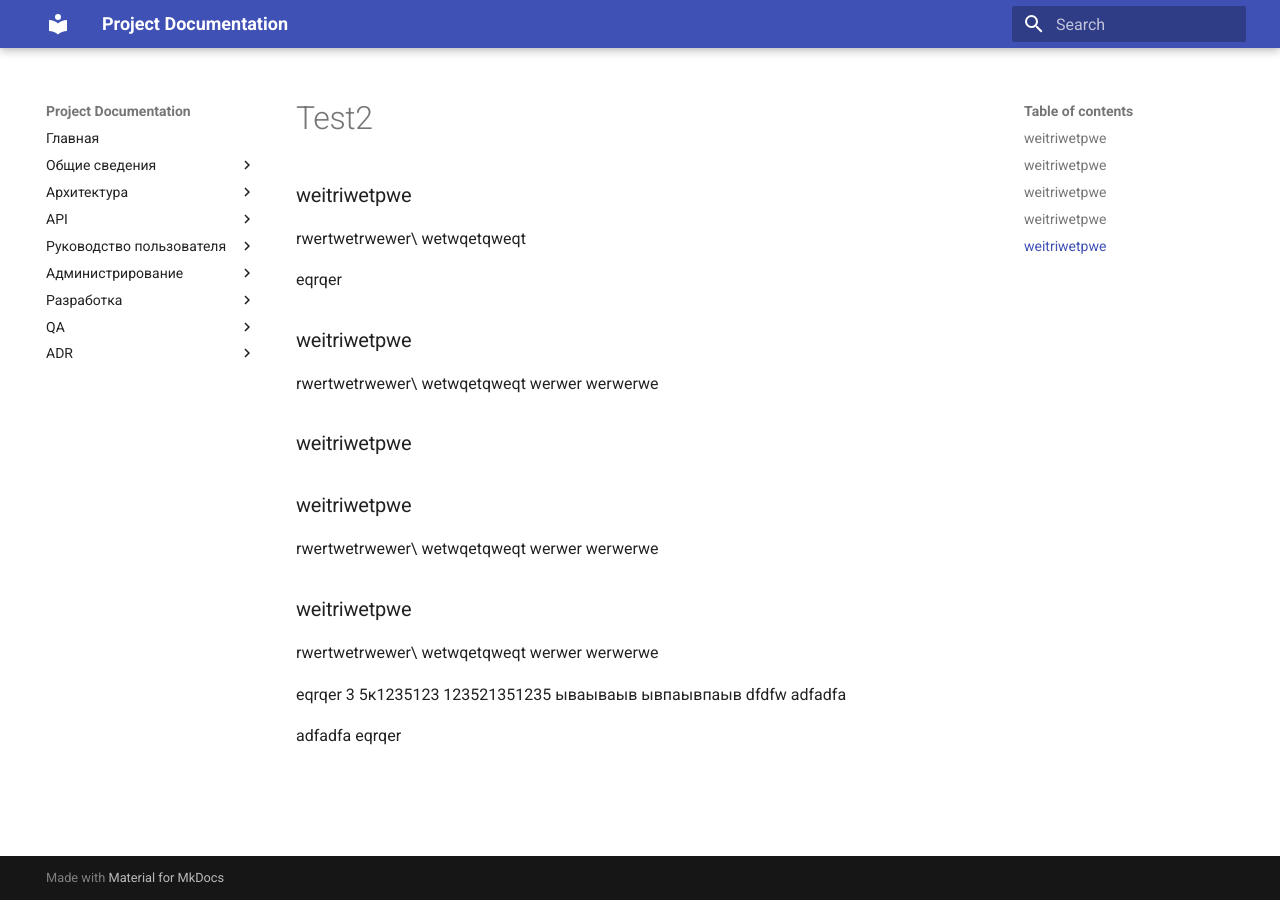
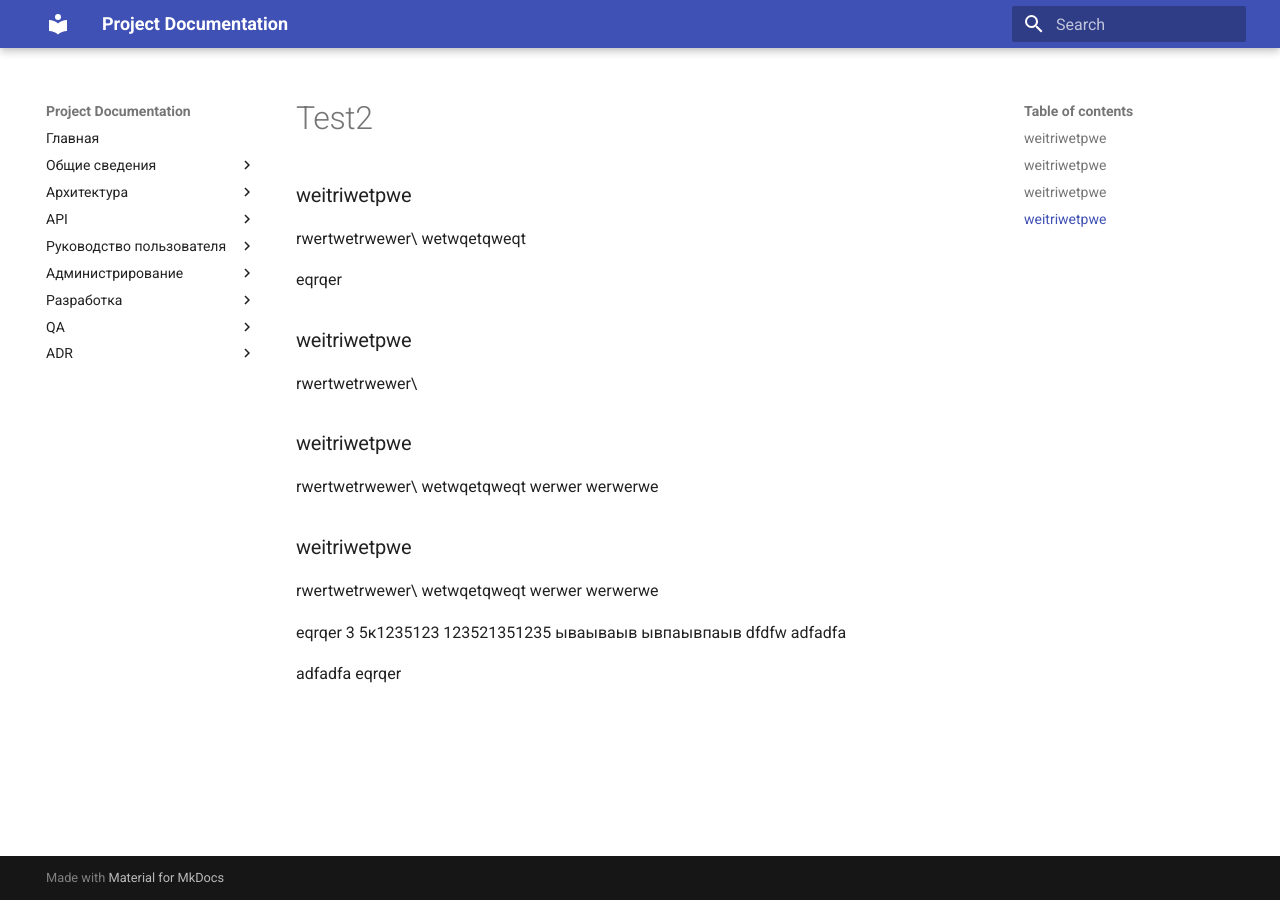
Before and after one commit to techwri/Demo, an MkDocs documentation site: the page built from docs/architecture/test2.md, in a window 1280 px wide. Built offline with MkDocs 1.6.1 and Material for MkDocs 9.7.7, drawn with Linux system fonts in a browser that asks for light colours.

Commit message:
Update test2.md

```diff
--- a/docs/architecture/test2.md
+++ b/docs/architecture/test2.md
@@ -5,10 +5,6 @@ wetwqetqweqt
 eqrqer
 ### weitriwetpwe
 rwertwetrwewer\
-wetwqetqweqt
-werwer
-werwerwe
-### weitriwetpwe
 
 ### weitriwetpwe
 rwertwetrwewer\
```
